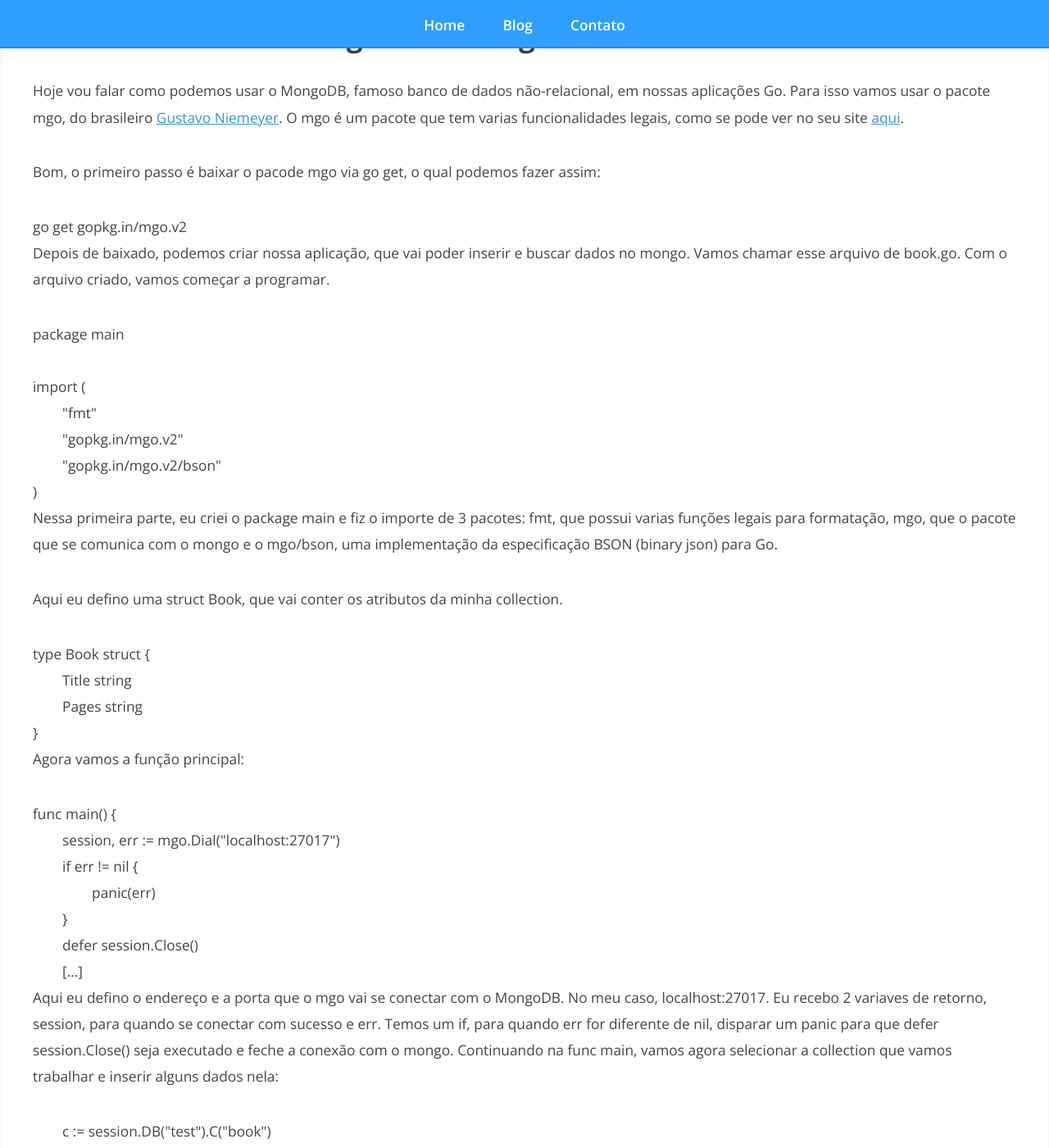
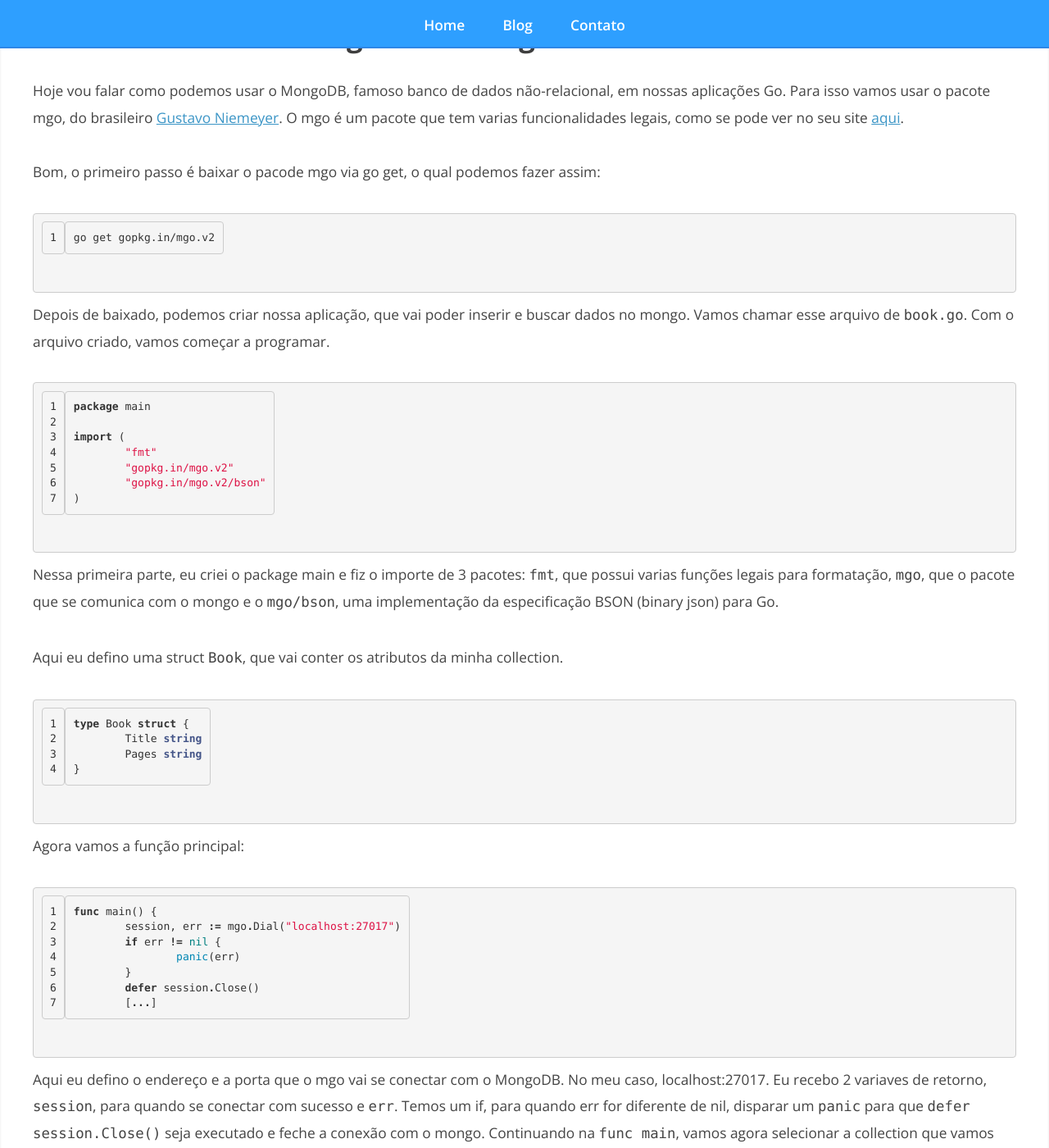
Before and after one commit to paulohp/paulohp.github.io, a Jekyll site: the page built from _posts/2014-07-31-go-mongo.md, in a window 1280 px wide and 1400 px high, scrolled down 201 px. Shown: the whole window at 82% size. Built offline with Jekyll 4.4.1, drawn with Linux system fonts in a browser that asks for light colours; Markdown is read by kramdown in place of the engine named in the settings; comment, search, counter and statistics services are not loaded; some of the changed text lies outside the part shown.

Commit message:
syntax highlither

```diff
--- a/_layouts/blog.html
+++ b/_layouts/blog.html
@@ -9,6 +9,7 @@
     <link rel="stylesheet" href="/css/skel-noscript.css" />
     <link rel="stylesheet" href="/css/style.css" />
     <link rel="stylesheet" href="/css/style-desktop.css" />
+    <link href="/css/syntax.css" rel="stylesheet">
     <!--[if lte IE 9]><link rel="stylesheet" href="css/ie9.css" /><![endif]-->
     <!--[if lte IE 8]><script src="js/html5shiv.js"></script><link rel="stylesheet" href="css/ie8.css" /><![endif]-->
     <!--[if lte IE 7]><link rel="stylesheet" href="css/ie7.css" /><![endif]-->
--- a/_layouts/blog_post.html
+++ b/_layouts/blog_post.html
@@ -9,6 +9,7 @@
     <link rel="stylesheet" href="/css/skel-noscript.css" />
     <link rel="stylesheet" href="/css/style.css" />
     <link rel="stylesheet" href="/css/style-desktop.css" />
+    <link href="/css/syntax.css" rel="stylesheet">
     <!--[if lte IE 9]><link rel="stylesheet" href="css/ie9.css" /><![endif]-->
     <!--[if lte IE 8]><script src="js/html5shiv.js"></script><link rel="stylesheet" href="css/ie8.css" /><![endif]-->
     <!--[if lte IE 7]><link rel="stylesheet" href="css/ie7.css" /><![endif]-->
--- a/_layouts/default.html
+++ b/_layouts/default.html
@@ -9,6 +9,7 @@
     <link rel="stylesheet" href="/css/skel-noscript.css" />
     <link rel="stylesheet" href="/css/style.css" />
     <link rel="stylesheet" href="/css/style-desktop.css" />
+    <link href="/css/syntax.css" rel="stylesheet">
     <!--[if lte IE 9]><link rel="stylesheet" href="css/ie9.css" /><![endif]-->
     <!--[if lte IE 8]><script src="js/html5shiv.js"></script><link rel="stylesheet" href="css/ie8.css" /><![endif]-->
     <!--[if lte IE 7]><link rel="stylesheet" href="css/ie7.css" /><![endif]-->
--- a/_posts/2014-07-31-go-mongo.md
+++ b/_posts/2014-07-31-go-mongo.md
@@ -11,11 +11,11 @@
 Hoje vou falar como podemos usar o MongoDB, famoso banco de dados não-relacional, em nossas aplicações Go. Para isso vamos usar o pacote mgo, do brasileiro [Gustavo Niemeyer](http://niemeyer.net/). O mgo é um pacote que tem varias funcionalidades legais, como se pode ver no seu site [aqui](http://labix.org/mgo).
 
 Bom, o primeiro passo é baixar o pacode mgo via go get, o qual podemos fazer assim:
-{% highlight bash %}
+{% highlight bash linenos %}
 go get gopkg.in/mgo.v2
 {% endhighlight %}
 Depois de baixado, podemos criar nossa aplicação, que vai poder inserir e buscar dados no mongo. Vamos chamar esse arquivo de ``book.go``. Com o arquivo criado, vamos começar a programar.
-{% highlight go %}
+{% highlight go linenos %}
 package main
 
 import (
@@ -27,7 +27,7 @@
 Nessa primeira parte, eu criei o package main e fiz o importe de 3 pacotes: ``fmt``, que possui varias funções legais para formatação, ``mgo``, que o pacote que se comunica com o mongo e o ``mgo/bson``, uma implementação da especificação BSON (binary json) para Go.
 
 Aqui eu defino uma struct ``Book``, que vai conter os atributos da minha collection.
-{% highlight go %}
+{% highlight go linenos %}
 type Book struct {
 	Title string
 	Pages string
@@ -36,7 +36,7 @@
 
 Agora vamos a função principal:
 
-{% highlight go %}
+{% highlight go linenos %}
 
 func main() {
 	session, err := mgo.Dial("localhost:27017")
@@ -50,7 +50,7 @@
 Aqui eu defino o endereço e a porta que o mgo vai se conectar com o MongoDB. No meu caso, localhost:27017. Eu recebo 2 variaves de retorno, ``session``, para quando se conectar com sucesso e ``err``. Temos um if, para quando err for diferente de nil, disparar um ``panic`` para que ``defer session.Close()`` seja executado e feche a conexão com o mongo.
 Continuando na ``func main``,  vamos agora selecionar a collection que vamos trabalhar e inserir alguns dados nela:
 
-{% highlight go %}
+{% highlight go linenos %}
 	c := session.DB("test").C("book")
 	err = c.Insert(Book{"GoT", "600"},
 		Book{"Divergent", "456"})
@@ -62,7 +62,7 @@
 Atribuimos a ``c`` a sessão do mongo com a collection ``book`` do banco ``test``. Em seguida inserimos 2 livros na collection ``book`` e se houver erro guardamos em ``err`` e disparamos o panic para fechar a conexão. Se ``err == nil``, vida que segue :D
 
 Vamos finalmente fazer a busca:
-{% highlight go %}
+{% highlight go linenos %}
 	result := Book{}
 	err = c.Find(bson.M{"title": "GoT"}).One(&result)
 	if err != nil {
--- a/css/style.css
+++ b/css/style.css
@@ -11,6 +11,32 @@
 /*********************************************************************************/
 /* Basic                                                                         */
 /*********************************************************************************/
+pre {
+	display: block;
+	padding: 9.5px;
+	margin: 0 0 10px;
+	font-size: 13px;
+	line-height: 1.428571429;
+	color: #333;
+	word-break: break-all;
+	word-wrap: break-word;
+	background-color: #f5f5f5;
+	border: 1px solid #ccc;
+	border-radius: 4px;
+}
+code, kbd, pre, samp {
+	font-family: Menlo,Monaco,Consolas,"Courier New",monospace;
+}
+element.style {
+}
+pre code {
+	padding: 0;
+	font-size: inherit;
+	color: inherit;
+	white-space: pre-wrap;
+	background-color: transparent;
+	border-radius: 0;
+}
 	.small-sub{
 		font-size: 20px;
 		color: grey;
--- /dev/null
+++ b/css/syntax.css
@@ -0,0 +1,60 @@
+.highlight  { background: #ffffff; }
+.highlight .c { color: #999988; font-style: italic } /* Comment */
+.highlight .err { color: #a61717; background-color: #e3d2d2 } /* Error */
+.highlight .k { font-weight: bold } /* Keyword */
+.highlight .o { font-weight: bold } /* Operator */
+.highlight .cm { color: #999988; font-style: italic } /* Comment.Multiline */
+.highlight .cp { color: #999999; font-weight: bold } /* Comment.Preproc */
+.highlight .c1 { color: #999988; font-style: italic } /* Comment.Single */
+.highlight .cs { color: #999999; font-weight: bold; font-style: italic } /* Comment.Special */
+.highlight .gd { color: #000000; background-color: #ffdddd } /* Generic.Deleted */
+.highlight .gd .x { color: #000000; background-color: #ffaaaa } /* Generic.Deleted.Specific */
+.highlight .ge { font-style: italic } /* Generic.Emph */
+.highlight .gr { color: #aa0000 } /* Generic.Error */
+.highlight .gh { color: #999999 } /* Generic.Heading */
+.highlight .gi { color: #000000; background-color: #ddffdd } /* Generic.Inserted */
+.highlight .gi .x { color: #000000; background-color: #aaffaa } /* Generic.Inserted.Specific */
+.highlight .go { color: #888888 } /* Generic.Output */
+.highlight .gp { color: #555555 } /* Generic.Prompt */
+.highlight .gs { font-weight: bold } /* Generic.Strong */
+.highlight .gu { color: #aaaaaa } /* Generic.Subheading */
+.highlight .gt { color: #aa0000 } /* Generic.Traceback */
+.highlight .kc { font-weight: bold } /* Keyword.Constant */
+.highlight .kd { font-weight: bold } /* Keyword.Declaration */
+.highlight .kp { font-weight: bold } /* Keyword.Pseudo */
+.highlight .kr { font-weight: bold } /* Keyword.Reserved */
+.highlight .kt { color: #445588; font-weight: bold } /* Keyword.Type */
+.highlight .m { color: #009999 } /* Literal.Number */
+.highlight .s { color: #d14 } /* Literal.String */
+.highlight .na { color: #008080 } /* Name.Attribute */
+.highlight .nb { color: #0086B3 } /* Name.Builtin */
+.highlight .nc { color: #445588; font-weight: bold } /* Name.Class */
+.highlight .no { color: #008080 } /* Name.Constant */
+.highlight .ni { color: #800080 } /* Name.Entity */
+.highlight .ne { color: #990000; font-weight: bold } /* Name.Exception */
+.highlight .nf { color: #990000; font-weight: bold } /* Name.Function */
+.highlight .nn { color: #555555 } /* Name.Namespace */
+.highlight .nt { color: #000080 } /* Name.Tag */
+.highlight .nv { color: #008080 } /* Name.Variable */
+.highlight .ow { font-weight: bold } /* Operator.Word */
+.highlight .w { color: #bbbbbb } /* Text.Whitespace */
+.highlight .mf { color: #009999 } /* Literal.Number.Float */
+.highlight .mh { color: #009999 } /* Literal.Number.Hex */
+.highlight .mi { color: #009999 } /* Literal.Number.Integer */
+.highlight .mo { color: #009999 } /* Literal.Number.Oct */
+.highlight .sb { color: #d14 } /* Literal.String.Backtick */
+.highlight .sc { color: #d14 } /* Literal.String.Char */
+.highlight .sd { color: #d14 } /* Literal.String.Doc */
+.highlight .s2 { color: #d14 } /* Literal.String.Double */
+.highlight .se { color: #d14 } /* Literal.String.Escape */
+.highlight .sh { color: #d14 } /* Literal.String.Heredoc */
+.highlight .si { color: #d14 } /* Literal.String.Interpol */
+.highlight .sx { color: #d14 } /* Literal.String.Other */
+.highlight .sr { color: #009926 } /* Literal.String.Regex */
+.highlight .s1 { color: #d14 } /* Literal.String.Single */
+.highlight .ss { color: #990073 } /* Literal.String.Symbol */
+.highlight .bp { color: #999999 } /* Name.Builtin.Pseudo */
+.highlight .vc { color: #008080 } /* Name.Variable.Class */
+.highlight .vg { color: #008080 } /* Name.Variable.Global */
+.highlight .vi { color: #008080 } /* Name.Variable.Instance */
+.highlight .il { color: #009999 } /* Literal.Number.Integer.Long */
```
Also changed, not shown: 9 other files.
